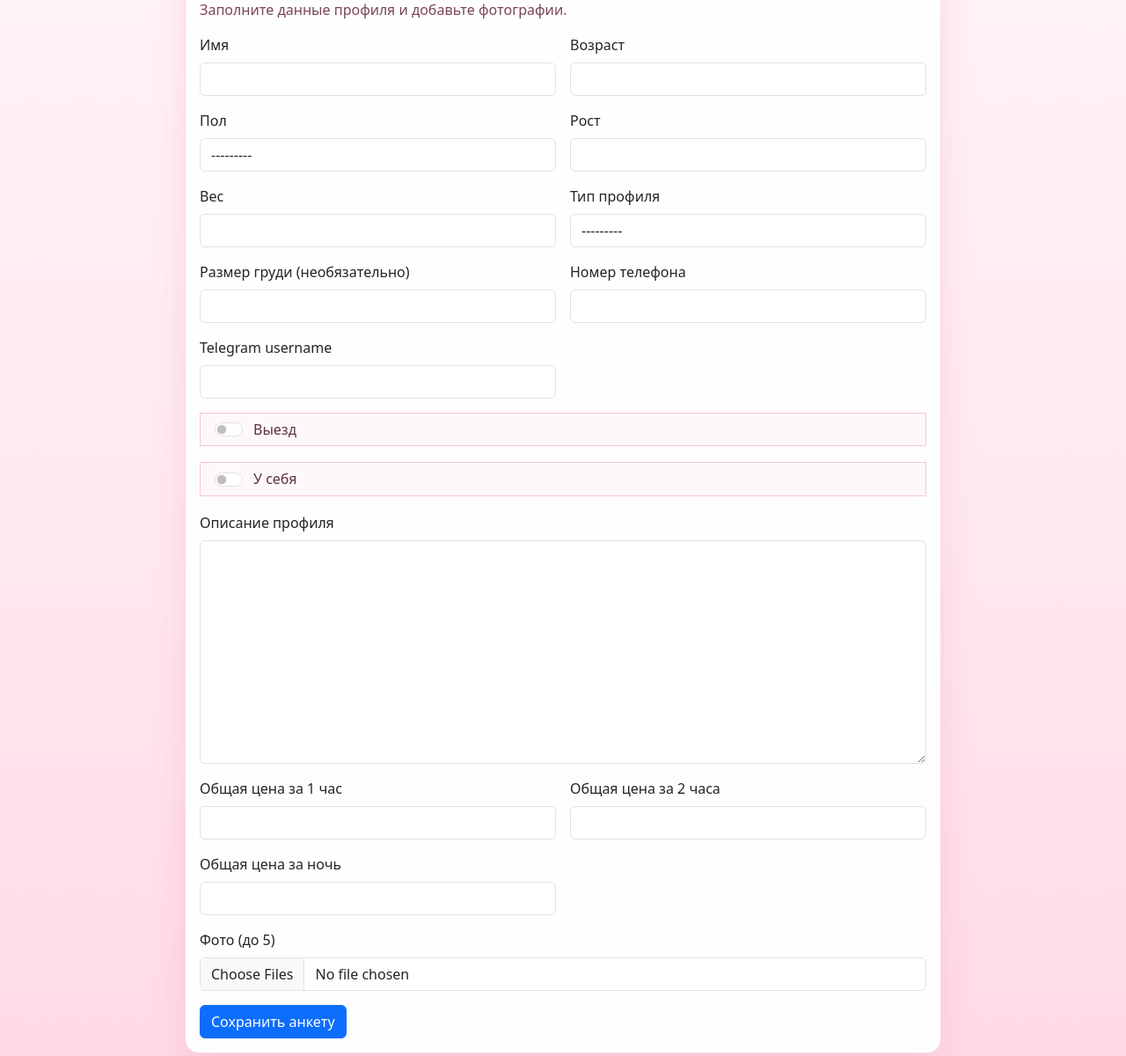
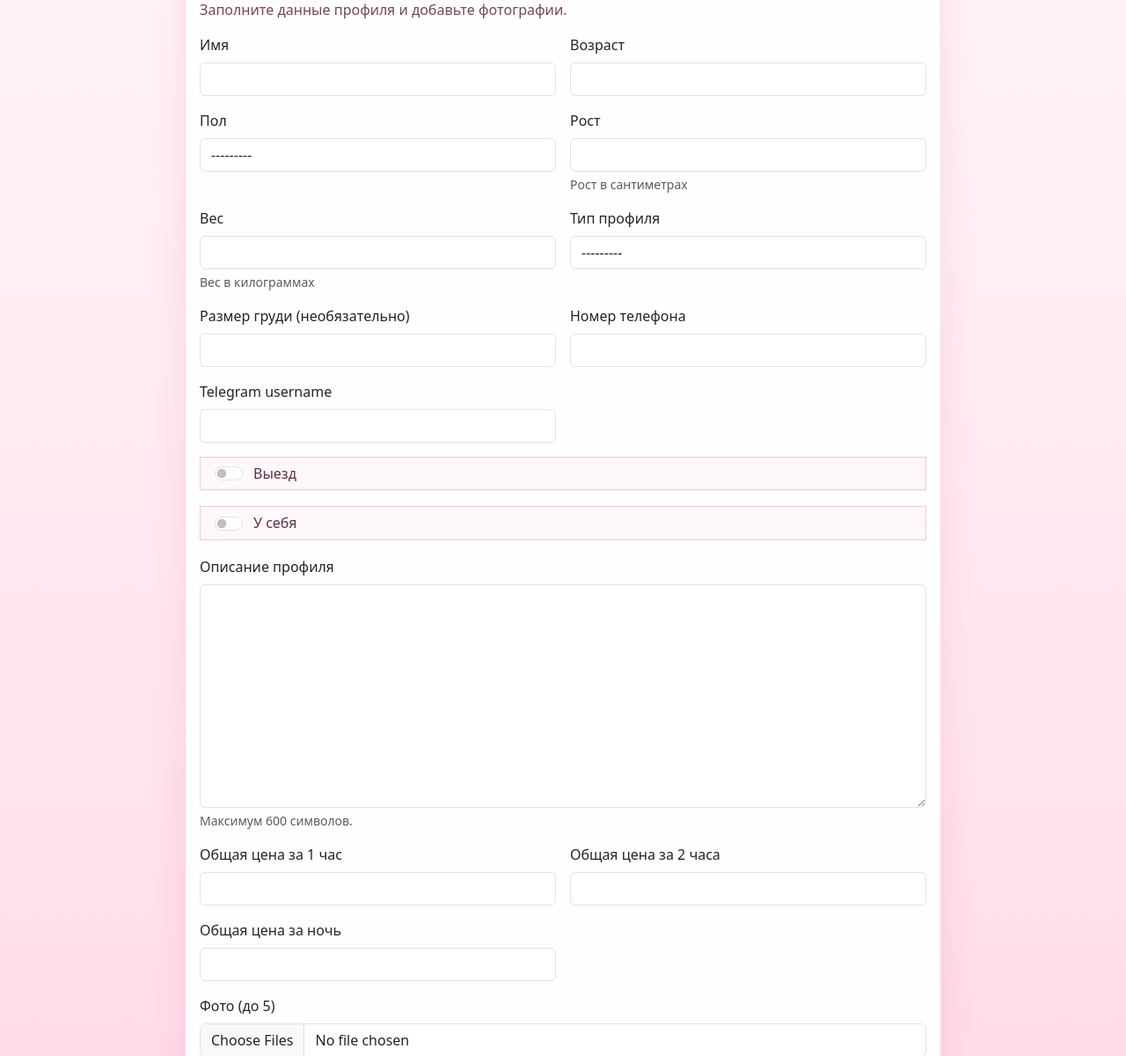
Before and after one commit to Shakhriyor10/inticom, a Django app: page /profile/edit/ in a window 1280 px wide. Shown: the part 164-1364 px from the top of the page at 88% size. Run offline with Django 3.2, Linux system fonts and the light colour scheme; the visitor is signed in with stand-in values (Sample User, id 1).

Commit message:
Ограничить описание анкеты 600 символами

```diff
--- a/frontend/forms.py
+++ b/frontend/forms.py
@@ -43,6 +43,8 @@ class SignUpForm(UserCreationForm):
 
 
 class ProfileForm(forms.ModelForm):
+    DESCRIPTION_MAX_LENGTH = 600
+
     def __init__(self, *args, **kwargs):
         super().__init__(*args, **kwargs)
         for field_name, field in self.fields.items():
@@ -50,6 +52,12 @@ class ProfileForm(forms.ModelForm):
                 field.widget.attrs['class'] = 'form-check-input'
                 continue
             field.widget.attrs['class'] = 'form-control'
+
+        self.fields['description'].max_length = self.DESCRIPTION_MAX_LENGTH
+        self.fields['description'].widget.attrs['maxlength'] = self.DESCRIPTION_MAX_LENGTH
+        self.fields['description'].help_text = (
+            f'Максимум {self.DESCRIPTION_MAX_LENGTH} символов.'
+        )
 
     class Meta:
         model = Profile
@@ -98,6 +106,14 @@ class ProfileForm(forms.ModelForm):
 
         cleaned_data['telegram_username'] = telegram_username
         return cleaned_data
+
+    def clean_description(self):
+        description = (self.cleaned_data.get('description') or '').strip()
+        if len(description) > self.DESCRIPTION_MAX_LENGTH:
+            raise forms.ValidationError(
+                f'Описание профиля не должно превышать {self.DESCRIPTION_MAX_LENGTH} символов.'
+            )
+        return description
 
 
 class ServiceForm(forms.ModelForm):
--- a/templates/profile_form.html
+++ b/templates/profile_form.html
@@ -18,6 +18,9 @@
                     {% else %}
                         <label class="form-label">{{ field.label }}</label>
                         {{ field }}
+                        {% if field.help_text %}
+                            <div class="form-text">{{ field.help_text }}</div>
+                        {% endif %}
                     {% endif %}
                     {% if field.errors %}<div class="text-danger small mt-1">{{ field.errors }}</div>{% endif %}
                 </div>
```
